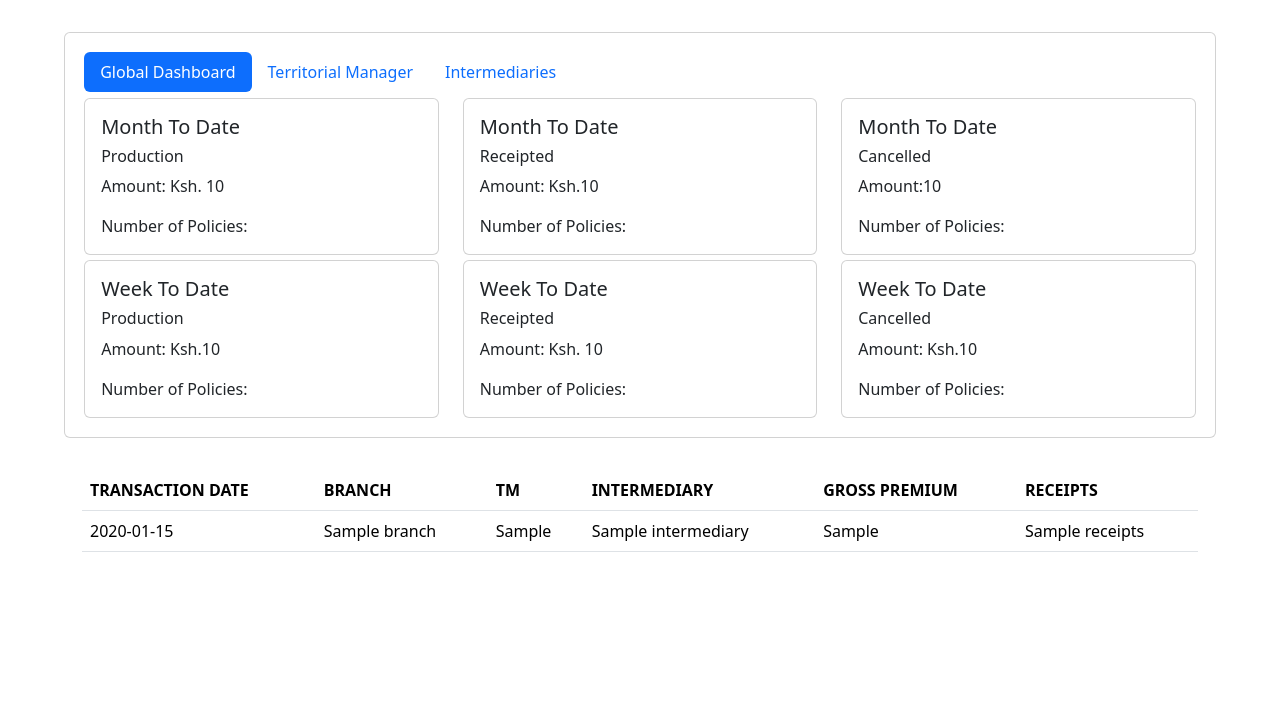
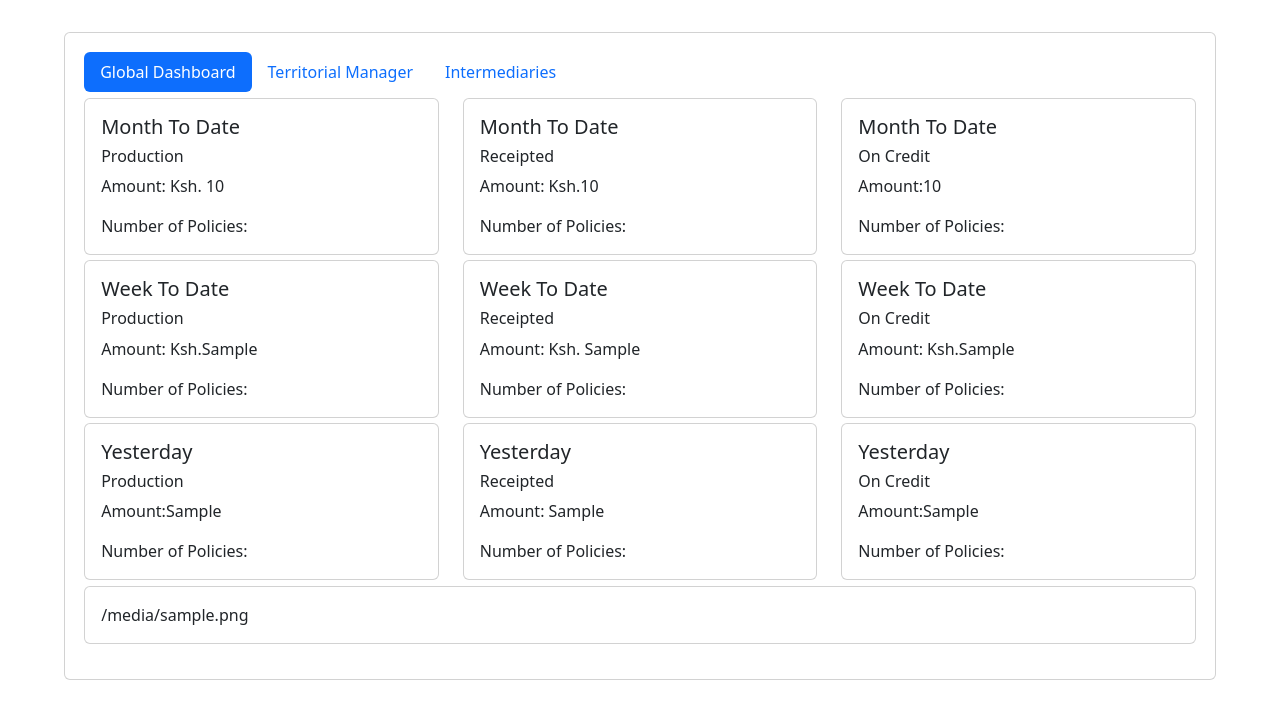
Before and after one commit to chete-py/production_dashboard_Flask, a Flask app: template templates/home.html in a window 1280 px wide. Shown: the part 56-775 px from the top of the page. Run offline with Flask 3, Linux system fonts and the light colour scheme; the template is opened without the code that fills it: most values are stand-ins (such as "Sample title", 1, 10 or a date in 2020); some libraries are stand-ins or nearby versions.

Commit message:
add: visualization part one

```diff
--- a/app.py
+++ b/app.py
@@ -1,7 +1,10 @@
 import pandas as pd
 import gspread
+import matplotlib.pyplot as plt
+import matplotlib.ticker as ticker
 from google.oauth2 import service_account
 from datetime import timedelta
+import mpld3
 from flask import Flask, render_template, request, session, redirect, url_for
 
 app = Flask(__name__)
@@ -60,8 +63,8 @@
     file_path = session.get('uploaded_file_path', None)
 
     if file_path:
-        df, newdf, week_gp, week_receipted, week_credit, month_gp, month_receipted, month_credit = process_uploaded_file(file_path)
-        return render_template('home.html', data=df, week_gp=week_gp, week_receipted=week_receipted, week_credit=week_credit, month_gp=month_gp, month_receipted=month_receipted, month_credit=month_credit)
+        df,bar_df, image_base64, week_gp, week_receipted, week_credit, month_gp, month_receipted, month_credit, yp, yr, yc = process_uploaded_file(file_path)
+        return render_template('home.html', bar_df=bar_df, image_base64=image_base64, data=df, week_gp=week_gp, week_receipted=week_receipted, week_credit=week_credit, month_gp=month_gp, month_receipted=month_receipted, month_credit=month_credit, yp=yp, yc=yc, yr=yr)
     else:
         return 'No uploaded file found.'
 
@@ -127,7 +130,10 @@
     jointdf.loc[jointdf['INTERMEDIARY'].str.contains('REIN', case=False, na=False), 'NEW TM'] = 'REINSURANCE'
     jointdf = jointdf[["TRANSACTION DATE", "BRANCH", "INTERMEDIARY TYPE", "INTERMEDIARY", "PRODUCT", "PORTFOLIO MIX", "SALES TYPE", "SUM INSURED", "GROSS PREMIUM", "NET BALANCE", "RECEIPTS", "NEW TM", "MONTH NAME", "DayOfWeek"]].copy()
 
-    newdf = jointdf.dropna(subset='TRANSACTION DATE')
+    newdf = jointdf.dropna(subset='TRANSACTION DATE').copy()
+    bar_df = newdf.groupby('MONTH NAME')['GROSS PREMIUM'].sum().reset_index()
+
+
 
     # THIS MONTH
     this_month = newdf.loc[newdf['MONTH NAME'] == current_month_name].copy()
@@ -142,12 +148,74 @@
     week_receipted = this_week['RECEIPTS'].sum()
     week_credit = this_week['NET BALANCE'].sum()
 
+     # MOST RECENT (YESTERDAY)
+    most_recent_date = newdf[newdf['TRANSACTION DATE'] == newdf['TRANSACTION DATE'].max()].copy()
+    first_recent_date = most_recent_date.iloc[-1] # last date
+
+    friday_df = this_week[this_week['DayOfWeek'] == 'Friday']
+    friday = friday_df['GROSS PREMIUM'].sum()
+    friday_cancelled = friday_df[friday_df['GROSS PREMIUM'] < 0]['GROSS PREMIUM'].sum()
+    friday_receipts = friday_df[friday_df['RECEIPTS'] > 0]['RECEIPTS'].sum()
+    friday_credits = friday_df['NET BALANCE'].sum()
+
+    saturday_df = this_week.loc[this_week['DayOfWeek'] == 'Saturday']
+    saturday = saturday_df['GROSS PREMIUM'].sum()
+    saturday_receipts = saturday_df[saturday_df['RECEIPTS'] > 0]['RECEIPTS'].sum()
+    saturday_credits = saturday_df['NET BALANCE'].sum()
+    saturday_cancelled = saturday_df[saturday_df['GROSS PREMIUM'] < 0]['GROSS PREMIUM'].sum()
+
+    sunday_df = this_week.loc[this_week['DayOfWeek'] == 'Sunday']
+    sunday = sunday_df['GROSS PREMIUM'].sum()
+    sunday_receipts = sunday_df[sunday_df['RECEIPTS'] > 0]['RECEIPTS'].sum()
+    sunday_credits = sunday_df['NET BALANCE'].sum()
+    sunday_cancelled = sunday_df[sunday_df['GROSS PREMIUM'] < 0]['GROSS PREMIUM'].sum()
+
+
+    if first_recent_date.iloc[0].weekday() == 4:
+        yesterday = friday
+        yesterday_receipts_total = friday_receipts
+        yesterday_credit_total = friday_credits
+        cancelled_yesterday = friday_cancelled
+
+    elif first_recent_date.iloc[0].weekday() == 5:
+        yesterday = (friday + saturday)
+        yesterday_receipts_total = friday_receipts + saturday_receipts
+        yesterday_credit_total = (friday_credits + saturday_credits)
+        cancelled_yesterday = friday_cancelled + saturday_cancelled
+
+    elif first_recent_date.iloc[0].weekday() == 6:
+        yesterday = (friday + saturday+ sunday)
+        yesterday_receipts_total = sunday_receipts
+        yesterday_credit_total = (friday_credits + saturday_credits + sunday_credits)
+        cancelled_yesterday = friday_cancelled + saturday_cancelled + sunday_cancelled
+
+    else:
+
+        yesterday = most_recent_date['GROSS PREMIUM'].sum()
+        yesterday_receipts_total = most_recent_date.loc[most_recent_date['RECEIPTS'] > 0, 'RECEIPTS'].sum()
+        yesterday_credit_total = most_recent_date.loc[most_recent_date['NET BALANCE'] > 0, 'NET BALANCE'].sum()
+        cancelled_yesterday = most_recent_date.loc[most_recent_date['GROSS PREMIUM'] < 0, 'GROSS PREMIUM'].sum()
+
+
+    yp = "Ksh. {:,.0f}".format(yesterday)
+    yr = "Ksh. {:,.0f}".format(yesterday_receipts_total)
+    yc = "Ksh. {:,.0f}".format(yesterday_credit_total)
+
+
     unique_manager = newdf['NEW TM'].unique().tolist()
+
+    fig, ax = plt.subplots(figsize=(10,6))
+    ax.bar(bar_df['MONTH NAME'], bar_df['GROSS PREMIUM'], color='#00A550',)
+    ax.set_xlabel('Month')
+    ax.set_title('MONTHLY GROSS UNDERWRITTEN PREMIUM')
+
+    # Convert the Matplotlib plot to HTML
+    image_base64 = mpld3.fig_to_html(fig)
 
     session['unique_manager'] = unique_manager
 
     df = df2.to_dict(orient='records')
-    return df, newdf, week_gp, week_receipted, week_credit, month_gp, month_receipted, month_credit
+    return df, bar_df, image_base64, week_gp, week_receipted, week_credit, month_gp, month_receipted, month_credit, yp, yc, yr
 
 
 if __name__ == '__main__':
--- a/templates/home.html
+++ b/templates/home.html
@@ -5,6 +5,7 @@
     <meta name="viewport" content="width=device-width, initial-scale=1">
 
     <link href="https://cdn.jsdelivr.net/npm/bootstrap@5.3.2/dist/css/bootstrap.min.css" rel="stylesheet" integrity="sha384-T3c6CoIi6uLrA9TneNEoa7RxnatzjcDSCmG1MXxSR1GAsXEV/Dwwykc2MPK8M2HN" crossorigin="anonymous">
+    <script src="https://cdn.plot.ly/plotly-latest.min.js"></script>
 
         <style>
             .container{
@@ -69,20 +70,20 @@
                     <div class="card">
                       <div class="card-body">
                         <h5 class="card-title">Month To Date</h5>
-                        <h6 class="card-title">Cancelled</h6>
+                        <h6 class="card-title">On Credit</h6>
                         <p class="card-text">Amount:{{month_credit|round}}</p>
                         <p class="card-text">Number of Policies: </p>
                       </div>
                     </div>
                   </div>
               </div>
-              <div class="row">
+              <div class="row" style="padding-bottom:0.5%;">
                   <div class="col-sm-4">
                     <div class="card">
                       <div class="card-body">
                         <h5 class="card-title">Week To Date</h5>
                         <h6 class="card-title">Production</h6>
-                      <p class="card-text">Amount: Ksh.{{week_gp|round}}</p>
+                        <p class="card-text">Amount: Ksh.{{week_gp}}</p>
                         <p class="card-text">Number of Policies: </p>
                       </div>
                     </div>
@@ -92,7 +93,7 @@
                       <div class="card-body">
                         <h5 class="card-title">Week To Date</h5>
                         <h6 class="card-title">Receipted</h6>
-                      <p class="card-text">Amount: Ksh. {{week_receipted|round}}</p>
+                        <p class="card-text">Amount: Ksh. {{week_receipted}}</p>
                         <p class="card-text">Number of Policies: </p>
                       </div>
                     </div>
@@ -101,47 +102,57 @@
                     <div class="card">
                       <div class="card-body">
                         <h5 class="card-title">Week To Date</h5>
-                        <h6 class="card-title">Cancelled</h6>
-                        <p class="card-text">Amount: Ksh.{{week_credit|round}}</p>
+                        <h6 class="card-title">On Credit</h6>
+                        <p class="card-text">Amount: Ksh.{{week_credit}}</p>
                         <p class="card-text">Number of Policies: </p>
                       </div>
                     </div>
                 </div>
               </div>
-
-
+              <div class="row" style="padding-bottom:0.5%;">
+                <div class="col-sm-4">
+                  <div class="card">
+                    <div class="card-body">
+                      <h5 class="card-title">Yesterday</h5>
+                      <h6 class="card-title">Production</h6>
+                      <p class="card-text">Amount:{{yp}}</p>
+                      <p class="card-text">Number of Policies: </p>
                     </div>
-
-
-
-        <div class="container">
-            <table class="table">
-                <thead>
-                    <tr>
-                        <th scope="col">TRANSACTION DATE</th>
-                        <th scope="col">BRANCH</th>
-                        <th scope="col">TM</th>
-                        <th scope="col">INTERMEDIARY</th>
-                        <th scope="col">GROSS PREMIUM</th>
-                        <th scope="col">RECEIPTS</th>
-
-                    </tr>
-                </thead>
-                <tbody>
-                    {% for row in data %}
-                        <tr>
-                            <td>{{ row['TRANSACTION DATE'] }}</td>
-                            <td>{{ row['BRANCH'] }}</td>
-                            <td>{{ row['TM'] }}</td>
-                            <td>{{ row['INTERMEDIARY'] }}</td>
-                            <td>{{ row['GROSS PREMIUM'] }}</td>
-                            <td>{{ row['RECEIPTS'] }}</td>
-                        </tr>
-                    {% endfor %}
-                </tbody>
-            </table>
                   </div>
-
+                </div>
+                <div class="col-sm-4">
+                  <div class="card">
+                    <div class="card-body">
+                      <h5 class="card-title">Yesterday</h5>
+                      <h6 class="card-title">Receipted</h6>
+                      <p class="card-text">Amount: {{yr}}</p>
+                      <p class="card-text">Number of Policies: </p>
+                    </div>
+                  </div>
+                </div>
+                <div class="col-sm-4">
+                  <div class="card">
+                    <div class="card-body">
+                      <h5 class="card-title">Yesterday</h5>
+                      <h6 class="card-title">On Credit</h6>
+                      <p class="card-text">Amount:{{yc}}</p>
+                      <p class="card-text">Number of Policies: </p>
+                    </div>
+                  </div>
+              </div>
+            </div>
+              <div class="row" >
+                <div class="mb-3">
+                  <div class="card">
+                    <div class="card-body">
+                      <div>
+                        {{ image_base64|safe }}
+                      </div>
+                    </div>
+                  </div>
+                </div>
+              </div>
+        </div>
 
     </body>
 </html>
```
Also changed, not shown: 7 other files. Lines whose indentation alone changed are shown as unchanged.
